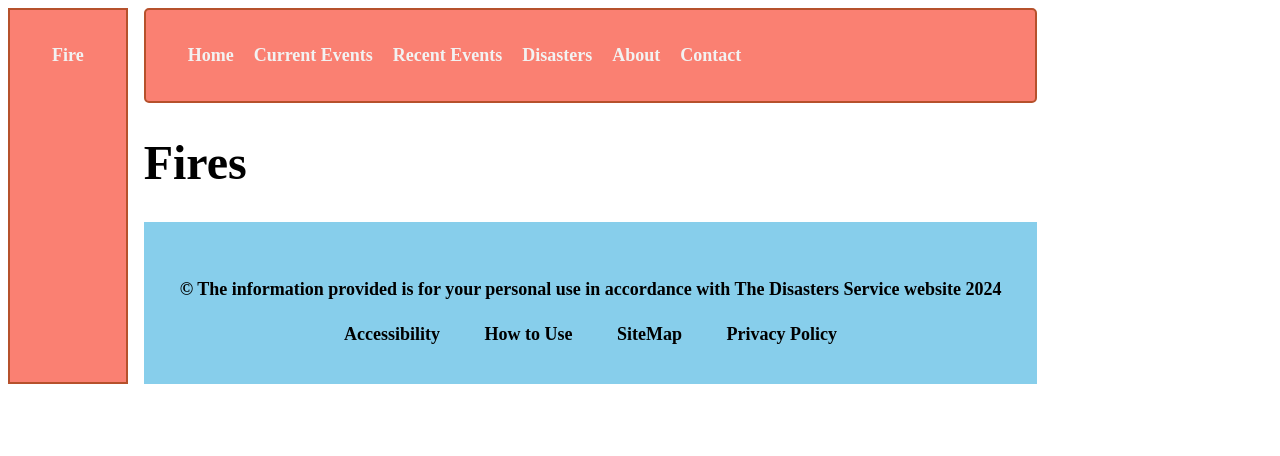
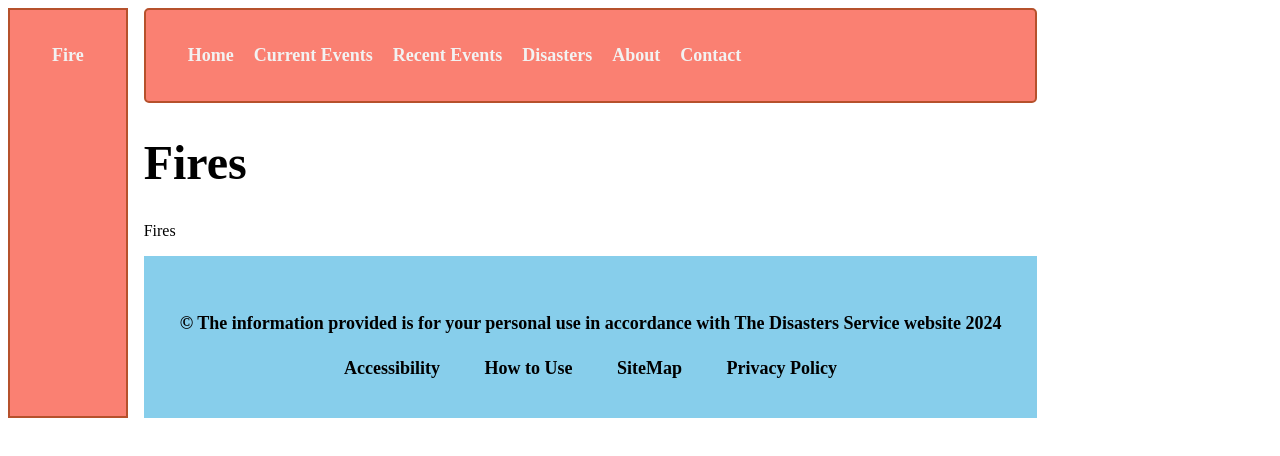
Before and after one commit to BIT-Studio-3/group-project-25-1-scade, a SvelteKit app in the folder disaster/disaster/: page /disasters/fire in a window 1280 px wide. Shown: the top 456 px of the page. Built offline with nearby package versions, Linux system fonts and the light colour scheme.

Commit message:
created new pages for disaster types, will need to be added to sidebar

```diff
--- a/disaster/disaster/src/routes/disasters/earthquake/+page.svelte
+++ b/disaster/disaster/src/routes/disasters/earthquake/+page.svelte
@@ -7,7 +7,7 @@
 
 <Header headingTitle="Earthquakes" />
 
-
+<p>Earthquakes</p>
 
 <Footer year={2024} />
 
--- a/disaster/disaster/src/routes/disasters/eruption/+page.svelte
+++ b/disaster/disaster/src/routes/disasters/eruption/+page.svelte
@@ -7,7 +7,7 @@
 
 <Header headingTitle="Volcanic Eruptions" />
 
-
+<p>Volcanic Eruptions</p>
 
 <Footer year={2024} />
 
--- a/disaster/disaster/src/routes/disasters/fire/+page.svelte
+++ b/disaster/disaster/src/routes/disasters/fire/+page.svelte
@@ -7,7 +7,7 @@
 
 <Header headingTitle="Fires" />
 
-
+<p>Fires</p>
 
 <Footer year={2024} />
 
--- a/disaster/disaster/src/routes/disasters/flood/+page.svelte
+++ b/disaster/disaster/src/routes/disasters/flood/+page.svelte
@@ -7,7 +7,7 @@
 
 <Header headingTitle="Floods" />
 
-
+<p>Flooding</p>
 
 <Footer year={2024} />
 
```
